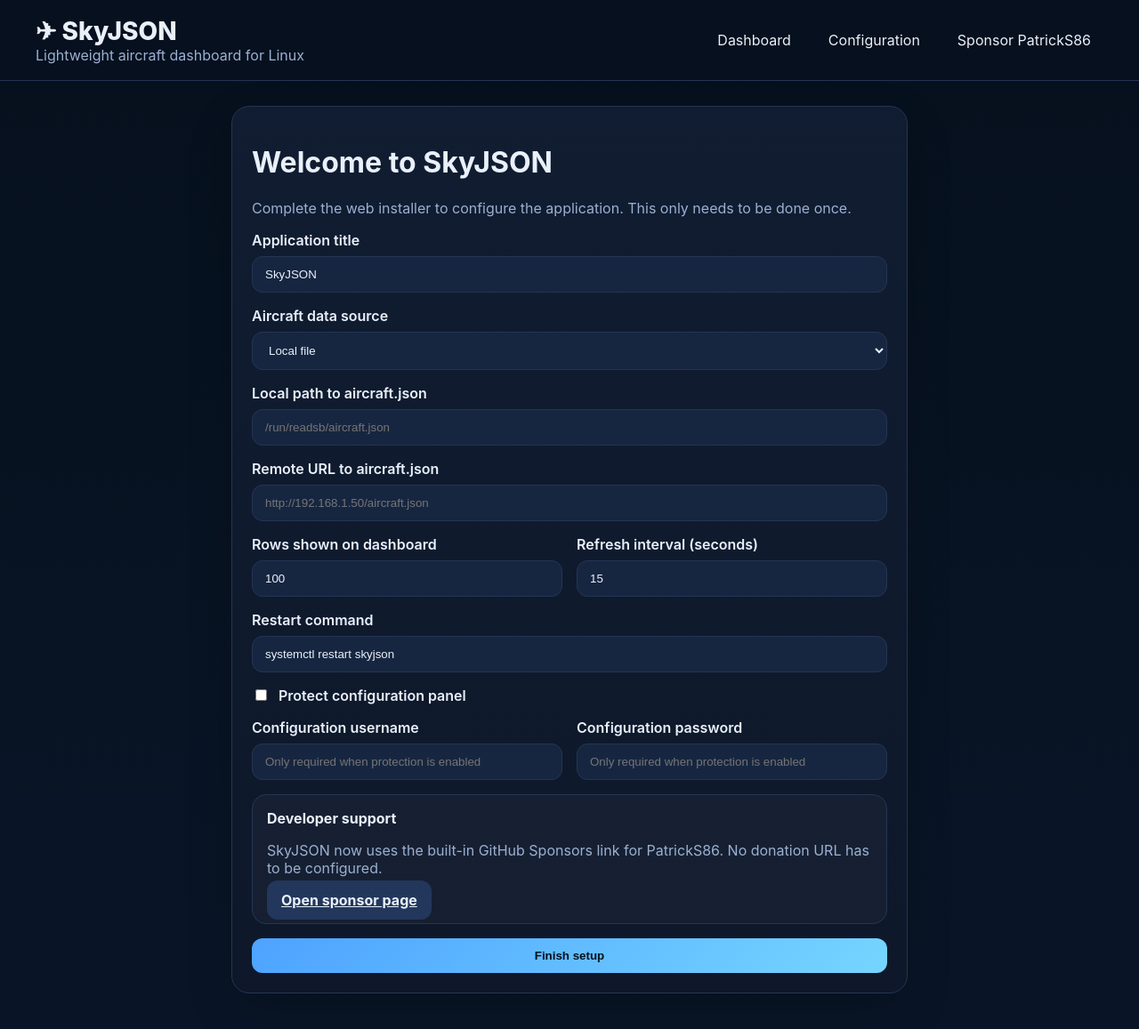
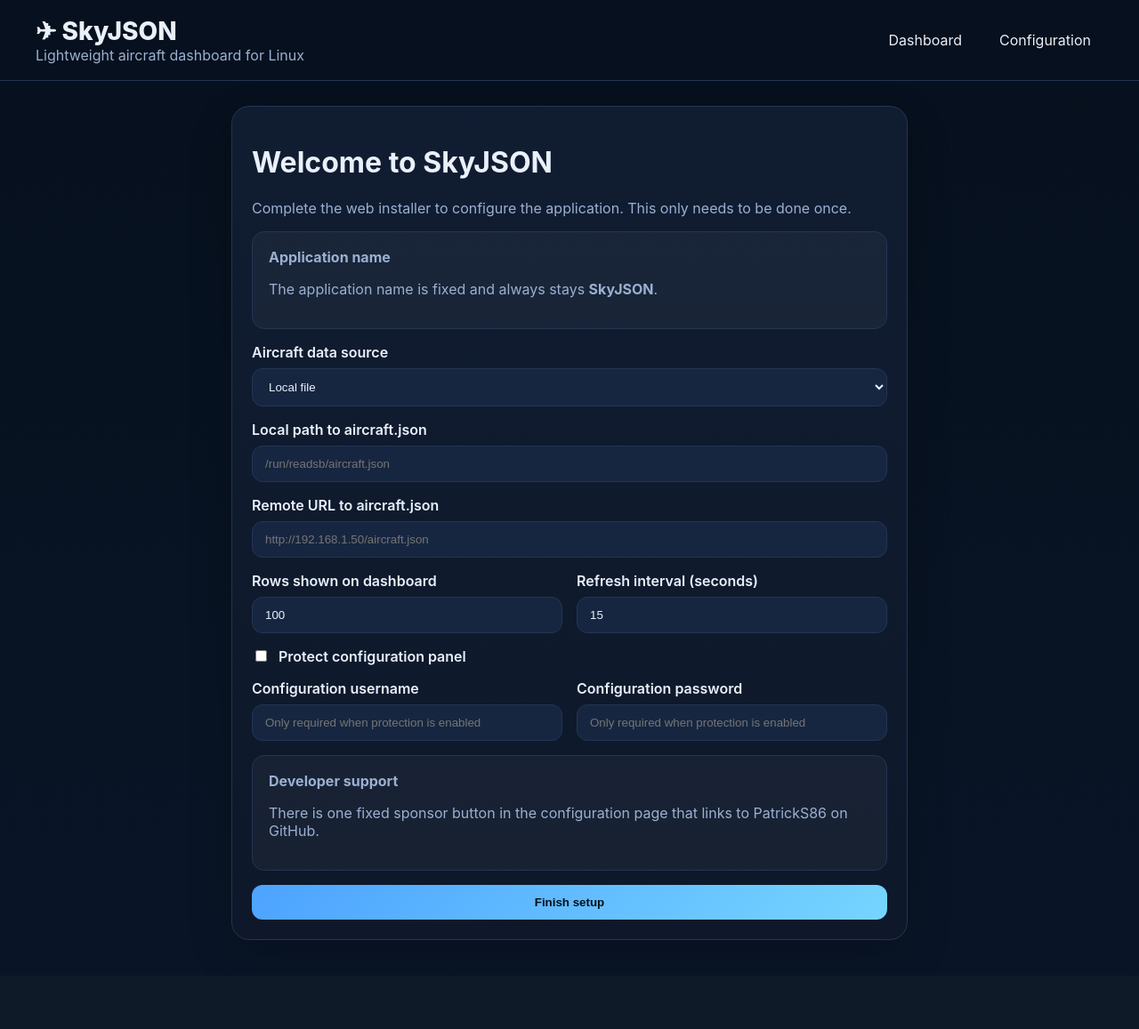
Before and after one commit to PatrickS86/SkyJSON, a Flask app: page /setup in a window 1280 px wide. Shown: the whole page at 89% size. After the commit the page ends 1057 px from the top, so only its background shows below. Run offline with Flask 3, Linux system fonts and the light colour scheme; data that the repository does not hold is empty.

Commit message:
added version and fixed restart service

```diff
--- a/app.py
+++ b/app.py
@@ -1,8 +1,8 @@
 import json
 import os
-import shlex
 import sqlite3
 import subprocess
+import sys
 import threading
 import time
 from functools import wraps
@@ -16,9 +16,8 @@ from werkzeug.security import check_password_hash, generate_password_hash
 BASE_DIR = Path(__file__).resolve().parent
 DB_PATH = BASE_DIR / 'config.db'
 DEFAULT_SECRET = 'change-me-skyjson-secret'
-APP_VERSION = '1.4.0'
+APP_VERSION = '1.5.0'
 REQUEST_TIMEOUT = 10
-DEFAULT_RESTART_COMMAND = 'systemctl restart skyjson'
 GITHUB_SPONSOR_URL = 'https://github.com/sponsors/PatrickS86'
 
 app = Flask(__name__)
@@ -103,7 +102,7 @@ def get_github_donation_url() -> str:
 @app.context_processor
 def inject_globals():
     return {
-        'app_title': get_setting('app_title', 'SkyJSON'),
+        'app_title': 'SkyJSON',
         'app_version': APP_VERSION,
         'config_auth_enabled': config_auth_enabled(),
         'is_logged_in': is_logged_in(),
@@ -200,26 +199,14 @@ REGISTRATION_PREFIX_FLAGS = [
     ('LZ-', 'Bulgaria', 'BG', '🇧🇬'),
     ('SX-', 'Greece', 'GR', '🇬🇷'),
     ('TC-', 'Turkey', 'TR', '🇹🇷'),
-    ('T7-', 'San Marino', 'SM', '🇸🇲'),
-    ('VP-', 'Bermuda', 'BM', '🇧🇲'),
     ('N', 'United States', 'US', '🇺🇸'),
     ('C-', 'Canada', 'CA', '🇨🇦'),
-    ('XA-', 'Mexico', 'MX', '🇲🇽'),
-    ('XB-', 'Mexico', 'MX', '🇲🇽'),
-    ('XC-', 'Mexico', 'MX', '🇲🇽'),
     ('PT-', 'Brazil', 'BR', '🇧🇷'),
-    ('LV-', 'Argentina', 'AR', '🇦🇷'),
-    ('CC-', 'Chile', 'CL', '🇨🇱'),
     ('VH-', 'Australia', 'AU', '🇦🇺'),
     ('ZK-', 'New Zealand', 'NZ', '🇳🇿'),
     ('JA', 'Japan', 'JP', '🇯🇵'),
     ('B-', 'China', 'CN', '🇨🇳'),
     ('HL', 'South Korea', 'KR', '🇰🇷'),
-    ('VT-', 'India', 'IN', '🇮🇳'),
-    ('HS-', 'Thailand', 'TH', '🇹🇭'),
-    ('9V-', 'Singapore', 'SG', '🇸🇬'),
-    ('PK-', 'Indonesia', 'ID', '🇮🇩'),
-    ('RP-', 'Philippines', 'PH', '🇵🇭'),
     ('A6-', 'United Arab Emirates', 'AE', '🇦🇪'),
     ('A7-', 'Qatar', 'QA', '🇶🇦'),
     ('HZ-', 'Saudi Arabia', 'SA', '🇸🇦'),
@@ -235,7 +222,6 @@ HEX_PREFIX_FLAGS = [
     ('4B', 'Switzerland', 'CH', '🇨🇭'),
     ('4C', 'Ireland', 'IE', '🇮🇪'),
     ('49', 'Belgium', 'BE', '🇧🇪'),
-    ('4D', 'United Kingdom', 'GB', '🇬🇧'),
     ('46', 'Sweden', 'SE', '🇸🇪'),
     ('47', 'Norway', 'NO', '🇳🇴'),
     ('45', 'Denmark', 'DK', '🇩🇰'),
@@ -244,8 +230,6 @@ HEX_PREFIX_FLAGS = [
     ('34', 'Spain', 'ES', '🇪🇸'),
     ('35', 'Portugal', 'PT', '🇵🇹'),
     ('4A', 'Romania', 'RO', '🇷🇴'),
-    ('A', 'United States', 'US', '🇺🇸'),
-    ('C', 'Canada', 'CA', '🇨🇦'),
     ('7C', 'Australia', 'AU', '🇦🇺'),
 ]
 
@@ -379,23 +363,9 @@ def get_update_status() -> Dict[str, Any]:
     }
 
 
-def get_restart_command() -> str:
-    return (get_setting('restart_command', '') or os.environ.get('SKYJSON_RESTART_COMMAND') or DEFAULT_RESTART_COMMAND).strip()
-
-
-def run_restart_command() -> Dict[str, Any]:
-    command = get_restart_command()
-    if not command:
-        return {'ok': False, 'message': 'No restart command is configured.'}
-
-    result = run_cmd(shlex.split(command))
-    message = result['stderr'] or result['stdout'] or 'No output returned.'
-    return {'ok': result['ok'], 'message': message, 'command': command}
-
-
-def self_exit_for_supervisor() -> None:
+def restart_current_process() -> None:
     time.sleep(1.0)
-    os._exit(0)
+    os.execv(sys.executable, [sys.executable] + sys.argv)
 
 
 @app.route('/')
@@ -454,7 +424,6 @@ def setup():
         return redirect(url_for('index'))
 
     if request.method == 'POST':
-        app_title = (request.form.get('app_title') or 'SkyJSON').strip()
         source_type = normalize_source_type(request.form.get('source_type'))
         aircraft_path = (request.form.get('aircraft_path') or '').strip()
         aircraft_url = (request.form.get('aircraft_url') or '').strip()
@@ -463,26 +432,23 @@ def setup():
         enable_auth = request.form.get('enable_auth') == 'on'
         username = (request.form.get('username') or '').strip()
         password = request.form.get('password') or ''
-        restart_command = (request.form.get('restart_command') or DEFAULT_RESTART_COMMAND).strip()
 
         if source_type == 'file' and not aircraft_path:
             flash('Please enter a local path to aircraft.json.', 'danger')
-            return render_template('setup.html', default_restart_command=DEFAULT_RESTART_COMMAND)
+            return render_template('setup.html')
         if source_type == 'url' and not aircraft_url:
             flash('Please enter a remote URL to aircraft.json.', 'danger')
-            return render_template('setup.html', default_restart_command=DEFAULT_RESTART_COMMAND)
+            return render_template('setup.html')
 
         if enable_auth and (not username or not password):
             flash('When configuration protection is enabled, a username and password are required.', 'danger')
-            return render_template('setup.html', default_restart_command=DEFAULT_RESTART_COMMAND)
+            return render_template('setup.html')
 
-        set_setting('app_title', app_title)
         set_setting('source_type', source_type)
         set_setting('aircraft_path', aircraft_path)
         set_setting('aircraft_url', aircraft_url)
         set_setting('rows_per_page', rows_per_page)
         set_setting('refresh_interval', refresh_interval)
-        set_setting('restart_command', restart_command)
         set_setting('config_auth_enabled', '1' if enable_auth else '0')
         if enable_auth:
             set_setting('config_username', username)
@@ -491,7 +457,7 @@ def setup():
         flash('SkyJSON has been configured successfully.', 'success')
         return redirect(url_for('index'))
 
-    return render_template('setup.html', default_restart_command=DEFAULT_RESTART_COMMAND)
+    return render_template('setup.html')
 
 
 @app.route('/config/login', methods=['GET', 'POST'])
@@ -535,13 +501,11 @@ def config():
             flash('Please enter a remote URL to aircraft.json.', 'danger')
             return redirect(url_for('config'))
 
-        set_setting('app_title', (request.form.get('app_title') or 'SkyJSON').strip())
         set_setting('source_type', source_type)
         set_setting('aircraft_path', aircraft_path)
         set_setting('aircraft_url', aircraft_url)
         set_setting('rows_per_page', request.form.get('rows_per_page', '100').strip() or '100')
         set_setting('refresh_interval', request.form.get('refresh_interval', '15').strip() or '15')
-        set_setting('restart_command', (request.form.get('restart_command') or DEFAULT_RESTART_COMMAND).strip())
 
         enable_auth = request.form.get('enable_auth') == 'on'
         set_setting('config_auth_enabled', '1' if enable_auth else '0')
@@ -566,7 +530,6 @@ def config():
         'rows_per_page': get_setting('rows_per_page', '100'),
         'refresh_interval': get_setting('refresh_interval', '15'),
         'config_username': get_setting('config_username', ''),
-        'restart_command': get_restart_command(),
     }
     return render_template('config.html', update_status=update_status, settings=settings)
 
@@ -581,7 +544,7 @@ def update_app():
 
     pull = run_cmd(['git', 'pull', '--ff-only'])
     if pull['ok']:
-        flash('SkyJSON was updated successfully. Restart the application service if needed.', 'success')
+        flash('SkyJSON was updated successfully. Restart the application if needed.', 'success')
     else:
         flash(f"Update failed: {pull['stderr'] or pull['stdout']}", 'danger')
     return redirect(url_for('config'))
@@ -590,17 +553,8 @@ def update_app():
 @app.route('/config/restart', methods=['POST'])
 @config_login_required
 def restart_app():
-    restart_mode = (request.form.get('restart_mode') or 'command').strip()
-    if restart_mode == 'self-exit':
-        threading.Thread(target=self_exit_for_supervisor, daemon=True).start()
-        return render_template('restart.html')
-
-    result = run_restart_command()
-    if result['ok']:
-        flash(f"Restart command executed: {result['command']}", 'success')
-    else:
-        flash(f"Restart failed: {result['message']}", 'danger')
-    return redirect(url_for('config'))
+    threading.Thread(target=restart_current_process, daemon=True).start()
+    return render_template('restart.html')
 
 
 @app.route('/health')
--- a/static/style.css
+++ b/static/style.css
@@ -35,14 +35,14 @@ body {
 .form-grid { display: grid; gap: 16px; }
 .two-col { display: grid; grid-template-columns: 1fr 1fr; gap: 16px; }
 label { display: grid; gap: 8px; font-weight: 600; }
-input { width: 100%; padding: 12px 14px; border-radius: 12px; border: 1px solid var(--border); background: var(--panel-soft); color: var(--text); }
+input, select { width: 100%; padding: 12px 14px; border-radius: 12px; border: 1px solid var(--border); background: var(--panel-soft); color: var(--text); }
 .checkbox-row { display: flex; align-items: center; gap: 10px; }
 .checkbox-row input { width: auto; }
-.btn { border: 0; border-radius: 12px; padding: 12px 16px; font-weight: 700; cursor: pointer; }
+.btn { border: 0; border-radius: 12px; padding: 12px 16px; font-weight: 700; cursor: pointer; display: inline-flex; align-items: center; justify-content: center; text-decoration: none; }
 .btn-primary { background: linear-gradient(135deg, var(--accent), var(--accent-2)); color: #03111c; }
 .btn-secondary { background: #22375b; color: var(--text); }
 .table-wrap { overflow: auto; border: 1px solid var(--border); border-radius: 16px; }
-table { width: 100%; border-collapse: collapse; min-width: 900px; }
+table { width: 100%; border-collapse: collapse; min-width: 1000px; }
 th, td { padding: 12px 14px; border-bottom: 1px solid var(--border); text-align: left; }
 th { position: sticky; top: 0; background: #13233b; }
 tr:hover td { background: rgba(255,255,255,.02); }
@@ -50,34 +50,23 @@ tr:hover td { background: rgba(255,255,255,.02); }
 .alert-success { background: rgba(69,212,131,.12); border: 1px solid rgba(69,212,131,.3); }
 .alert-danger { background: rgba(255,107,107,.12); border: 1px solid rgba(255,107,107,.3); }
 .alert-info { background: rgba(77,163,255,.12); border: 1px solid rgba(77,163,255,.3); }
-.empty-state { padding: 18px; border-radius: 14px; background: rgba(255,255,255,.04); color: var(--muted); }
+.empty-state, .info-callout { padding: 18px; border-radius: 14px; background: rgba(255,255,255,.04); color: var(--muted); border: 1px solid var(--border); }
 .narrow { max-width: 760px; margin: 0 auto; }
 .center { text-align: center; }
 .meta-list { display: grid; gap: 12px; margin: 16px 0 22px; }
 .meta-list div { display: flex; justify-content: space-between; gap: 12px; border-bottom: 1px solid var(--border); padding-bottom: 10px; }
 .meta-list dt { color: var(--muted); }
-@media (max-width: 900px) { .config-grid, .two-col { grid-template-columns: 1fr; } }
-
-
 .map-shell { margin-bottom: 20px; }
 .map-header { display: flex; align-items: center; justify-content: space-between; gap: 16px; margin-bottom: 12px; flex-wrap: wrap; }
 #aircraft-map { height: 560px; width: 100%; border-radius: 18px; overflow: hidden; border: 1px solid var(--border); background: #0c1729; }
 .plane-marker-wrapper { background: transparent; border: none; }
-.plane-marker { width: 22px; height: 22px; display: flex; align-items: center; justify-content: center; font-size: 18px; color: #7dd3fc; text-shadow: 0 0 8px rgba(77,163,255,.35); }
+.plane-marker { width: 24px; height: 24px; display: flex; align-items: center; justify-content: center; font-size: 19px; text-shadow: 0 0 10px rgba(0,0,0,.45); }
 .popup-card { color: #111827; min-width: 180px; line-height: 1.45; }
 .leaflet-popup-content-wrapper, .leaflet-popup-tip { background: #f8fbff; color: #111827; }
 .leaflet-control-zoom a { color: #111827; }
-@media (max-width: 900px) { #aircraft-map { height: 420px; } }
-
-
-select { width: 100%; padding: 12px 14px; border-radius: 12px; border: 1px solid var(--border); background: var(--panel-soft); color: var(--text); }
 .stack-col { display: grid; gap: 18px; }
 .compact-gap { gap: 10px; }
 .toolbar-actions { display: flex; gap: 10px; align-items: center; flex-wrap: wrap; }
-code { background: rgba(255,255,255,.06); padding: 2px 6px; border-radius: 6px; }
-
-
-.info-callout { padding: 16px; border-radius: 16px; border: 1px solid var(--border); background: rgba(255,255,255,.03); }
 .flag-badge { display: inline-flex; align-items: center; justify-content: center; width: 28px; height: 28px; border-radius: 999px; background: rgba(255,255,255,.06); margin-right: 8px; font-size: 16px; }
 .legend-row { display: flex; gap: 14px; flex-wrap: wrap; margin-top: 12px; color: var(--muted); font-size: 14px; }
 .legend-dot { display: inline-block; width: 12px; height: 12px; border-radius: 999px; margin-right: 6px; }
@@ -85,4 +74,9 @@ code { background: rgba(255,255,255,.06); padding: 2px 6px; border-radius: 6px;
 .legend-dot.alt-mid { background: #f59e0b; }
 .legend-dot.alt-high { background: #ef4444; }
 .legend-dot.alt-very-high { background: #8b5cf6; }
-.plane-marker { font-size: 19px; text-shadow: 0 0 10px rgba(0,0,0,.45); }
+code { background: rgba(255,255,255,.06); padding: 2px 6px; border-radius: 6px; }
+
+@media (max-width: 900px) {
+  .config-grid, .two-col { grid-template-columns: 1fr; }
+  #aircraft-map { height: 420px; }
+}
--- a/templates/base.html
+++ b/templates/base.html
@@ -23,7 +23,6 @@
                 <a href="{{ url_for('index') }}">Dashboard</a>
                 <a href="{{ url_for('config') }}">Configuration</a>
                 {% endif %}
-                <a href="{{ github_donation_url }}" target="_blank" rel="noopener">Sponsor PatrickS86</a>
             </nav>
         </div>
     </header>
--- a/templates/dashboard.html
+++ b/templates/dashboard.html
@@ -19,7 +19,6 @@
             <p class="muted">Source: {{ source_path or 'not configured' }}</p>
         </div>
         <div class="toolbar-actions">
-            <a class="btn btn-secondary" href="{{ github_donation_url }}" target="_blank" rel="noopener">Sponsor the developer</a>
             <form method="get" class="search-form">
                 <input type="text" name="q" placeholder="Search hex, callsign, registration, type or country" value="{{ request.args.get('q', '') }}">
                 <button type="submit" class="btn btn-primary">Search</button>
--- a/templates/restart.html
+++ b/templates/restart.html
@@ -5,8 +5,7 @@
 {% block content %}
 <div class="card narrow">
     <h1>SkyJSON is restarting</h1>
-    <p class="muted">The application asked the current process to exit. If SkyJSON is managed by systemd, gunicorn, or another supervisor with automatic restart enabled, it should come back online shortly.</p>
-    <p class="muted">This page will redirect back to the dashboard in about 10 seconds.</p>
+    <p class="muted">The current Python process was asked to restart itself. This page will redirect back to the dashboard in about 10 seconds.</p>
     <a class="btn btn-primary" href="{{ url_for('index') }}">Try dashboard again</a>
 </div>
 {% endblock %}
--- a/templates/setup.html
+++ b/templates/setup.html
@@ -4,9 +4,10 @@
     <h1>Welcome to SkyJSON</h1>
     <p class="muted">Complete the web installer to configure the application. This only needs to be done once.</p>
     <form method="post" class="form-grid">
-        <label>Application title
-            <input type="text" name="app_title" value="SkyJSON" required>
-        </label>
+        <div class="info-callout">
+            <strong>Application name</strong>
+            <p class="muted">The application name is fixed and always stays <strong>SkyJSON</strong>.</p>
+        </div>
         <label>Aircraft data source
             <select name="source_type">
                 <option value="file">Local file</option>
@@ -27,9 +28,6 @@
                 <input type="number" name="refresh_interval" value="15" min="5" max="300">
             </label>
         </div>
-        <label>Restart command
-            <input type="text" name="restart_command" value="{{ default_restart_command }}">
-        </label>
         <label class="checkbox-row"><input type="checkbox" name="enable_auth"> Protect configuration panel</label>
         <div class="two-col">
             <label>Configuration username
@@ -41,8 +39,7 @@
         </div>
         <div class="info-callout">
             <strong>Developer support</strong>
-            <p class="muted">SkyJSON now uses the built-in GitHub Sponsors link for PatrickS86. No donation URL has to be configured.</p>
-            <a class="btn btn-secondary" href="{{ github_donation_url }}" target="_blank" rel="noopener">Open sponsor page</a>
+            <p class="muted">There is one fixed sponsor button in the configuration page that links to PatrickS86 on GitHub.</p>
         </div>
         <button type="submit" class="btn btn-primary">Finish setup</button>
     </form>
```
Also changed, not shown: templates/config.html (+9 -18 lines).
